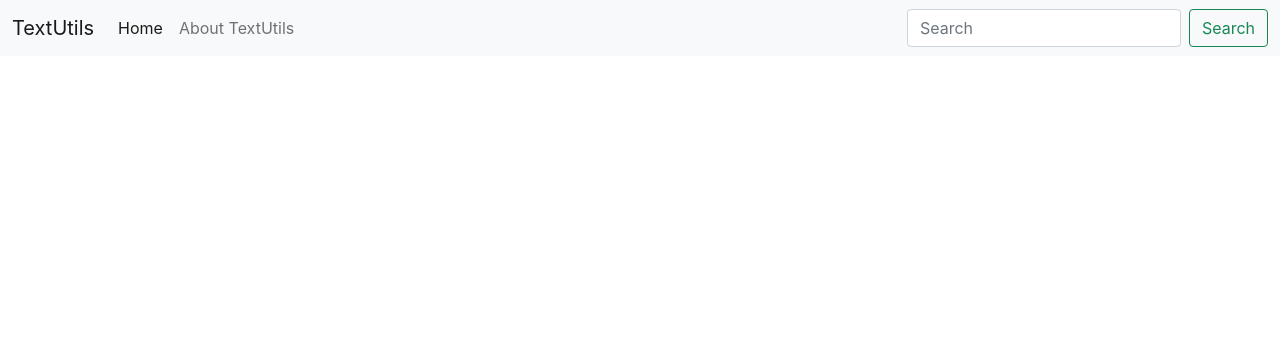
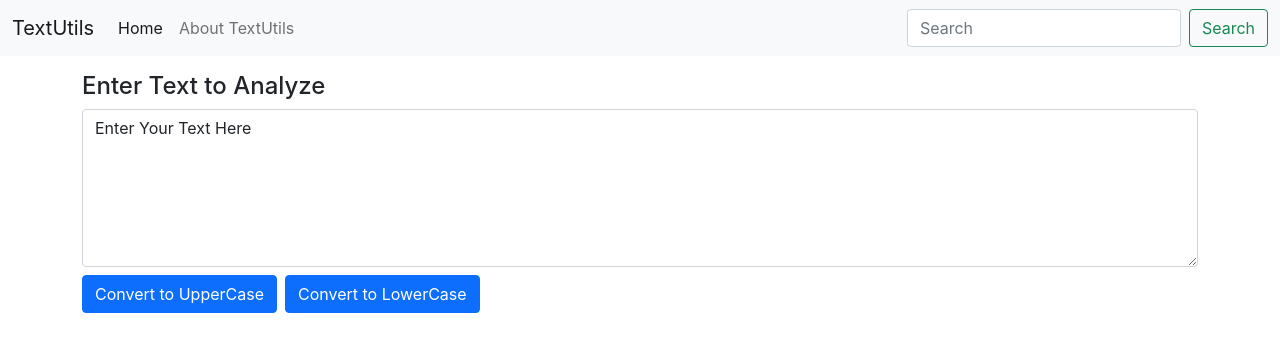
Before and after one commit to mlscgescoe/TextUtils, a React (Create React App) app: page / in a window 1280 px wide. Shown: the top 352 px of the page. Built offline with nearby package versions, Linux system fonts and the light colour scheme.

Commit message:
Learned State Concept and Added Upper and Lower Case Convert Facility

```diff
--- a/src/App.js
+++ b/src/App.js
@@ -1,12 +1,17 @@
 import logo from './logo.svg';
 import './App.css';
 import Navbar from './components/Navbar';
+import TextForm from './components/TextForm';
 
 function App() {
   return (
     <>
       <Navbar title = "TextUtils"
         aboutText = "About TextUtils"/>
+
+      <div className="container my-3">
+        <TextForm heading = "Enter Text to Analyze"/>
+      </div>
     </>
   );
 }
--- /dev/null
+++ b/src/components/TextForm.js
@@ -0,0 +1,36 @@
+import React, {useState} from "react";
+
+
+export default function TextForm(props) {
+    const [text, setText] = useState('Enter Your Text Here')
+
+    const upperClick = ()=>{
+        // console.log("Upper Case Clicked!!!!!")
+        let newText = text.toUpperCase()
+        setText(newText)
+    }
+
+    const lowerClick = ()=>{
+        // console.log("Upper Case Clicked!!!!!")
+        let newText = text.toLowerCase()
+        setText(newText)
+    }
+
+    const handleChange = (event)=>{
+        console.log("Changes Made!!!!")
+        setText(event.target.value);
+    }
+
+
+
+    return (
+    <>
+      <h4>{props.heading}</h4>
+      <div className="mb-3">
+        <textarea className="form-control" id="myBox" rows="6" value={text} onChange={handleChange}></textarea>
+        <button className="btn btn-primary my-2" onClick={upperClick}>Convert to UpperCase</button>
+        <button className="btn btn-primary my-2 mx-2" onClick={lowerClick}>Convert to LowerCase</button>
+      </div>
+    </>
+  );
+}
```
